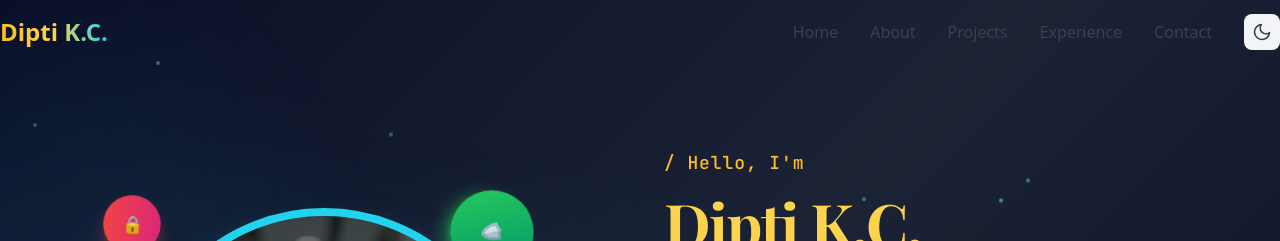
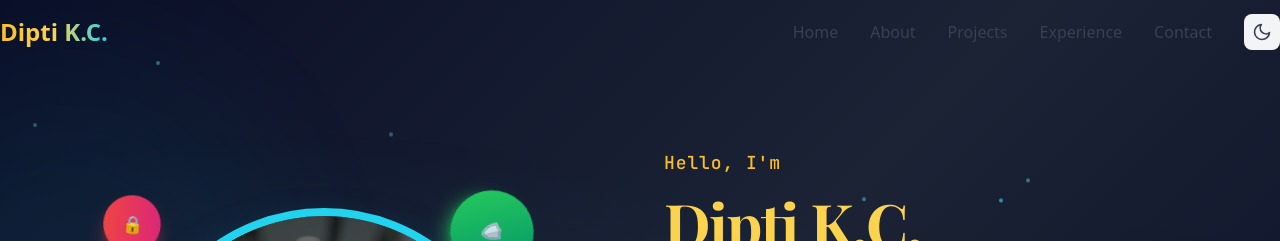
Before and after one commit to diptikc69/portfolio, a React (Vite) app in the folder frontend/: page / in a window 1280 px wide. Shown: the top 241 px of the page. Built offline with nearby package versions, Linux system fonts and the light colour scheme; the HTML template or start-up script is replaced by a standard one.

Commit message:
fix: remove slash decorators, clean up old images

```diff
--- a/frontend/src/components/Hero.jsx
+++ b/frontend/src/components/Hero.jsx
@@ -233,7 +233,7 @@ const Hero = () => {
               className="mb-4"
             >
               <span className="text-lg text-amber-400 font-medium font-mono tracking-wider">
-                / Hello, I&apos;m
+                Hello, I&apos;m
               </span>
             </motion.div>
 
```
Also changed, not shown: frontend/public/images/dipti-profile.jpeg (deleted), frontend/public/images/dipti.jpeg (deleted).
